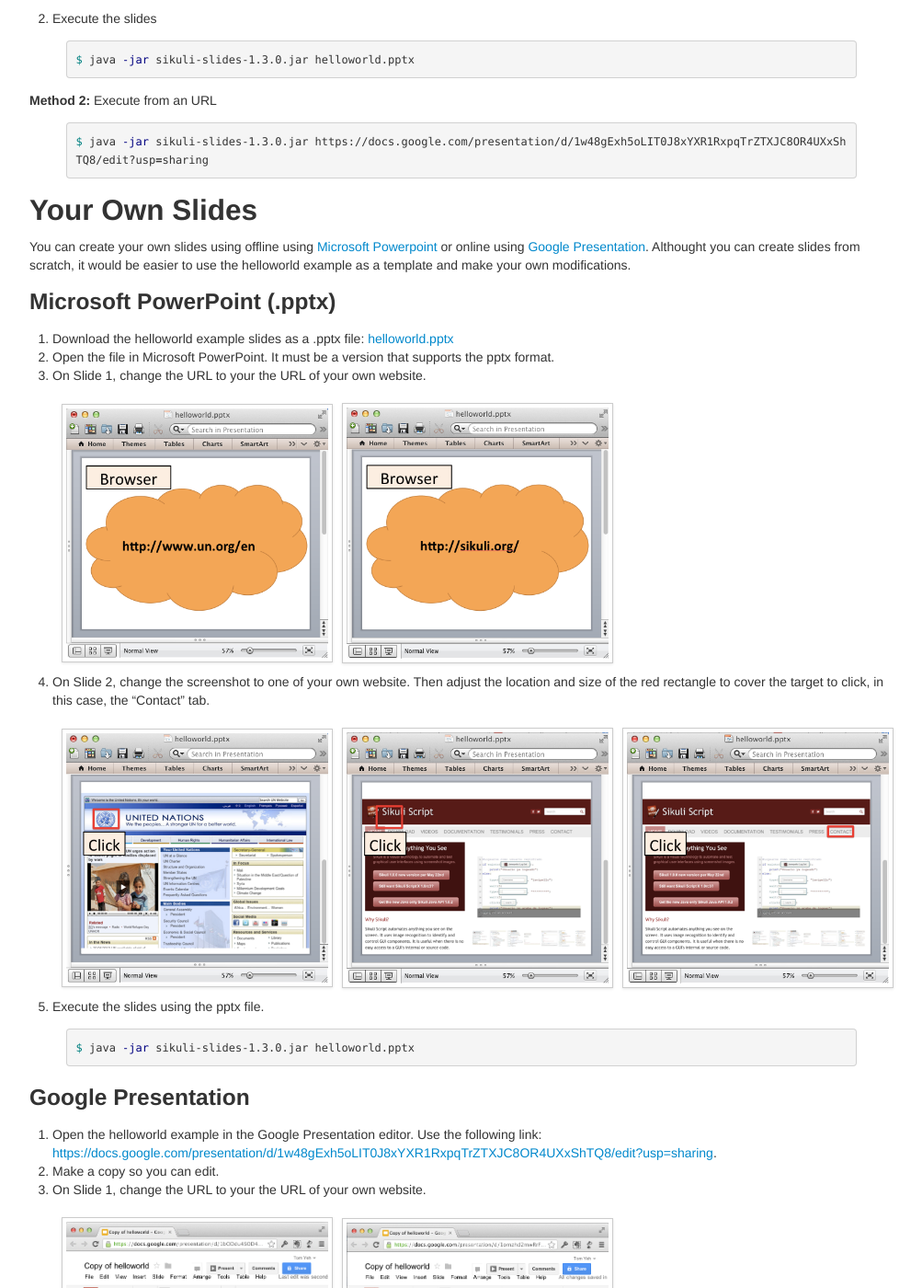
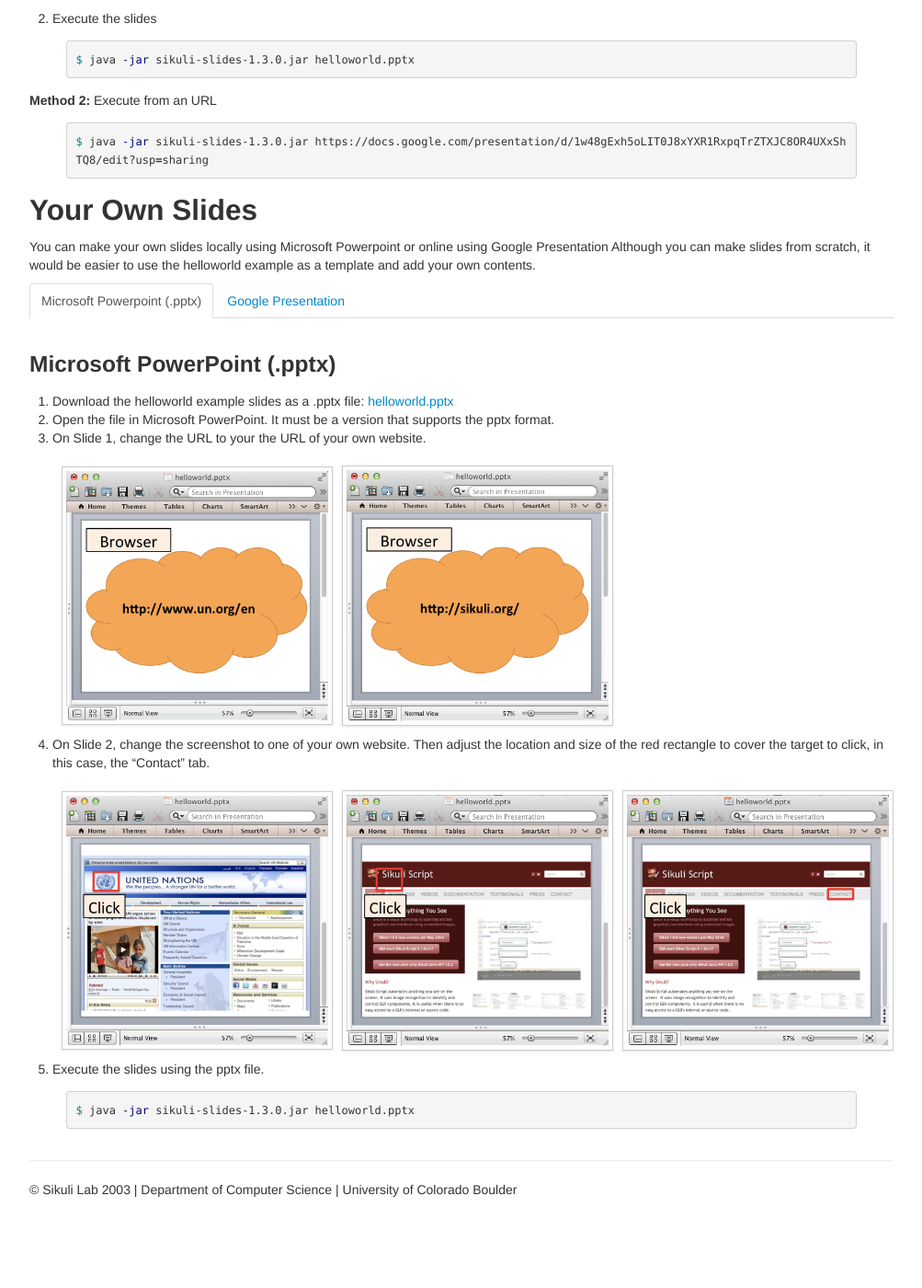
Before and after one commit to sikuli/sikuli-slides, a Jekyll site: the page built from getting_started.md, in a window 1280 px wide and 1400 px high, scrolled down 737 px. Shown: the whole window at 92% size, without its empty margins (138-1141 px from the left). Built offline with Jekyll 4.4.1, drawn with Linux system fonts in a browser that asks for light colours; after the commit the page ends 2050 px from its top, so only the background shows below that; some of the changed text lies outside the part shown.

Commit message:
added docs

```diff
--- /dev/null
+++ b/_includes/gdrive.md
@@ -0,0 +1,38 @@
+
+### Google Presentation
+
+1. Open the helloworld example in the Google Presentation editor. Use the following link: [https://docs.google.com/presentation/d/1w48gExh5oLIT0J8xYXR1RxpqTrZTXJC8OR4UXxShTQ8/edit?usp=sharing](https://docs.google.com/presentation/d/1w48gExh5oLIT0J8xYXR1RxpqTrZTXJC8OR4UXxShTQ8/edit?usp=sharing).
+2. Make a copy so you can edit.
+3. On Slide 1, change the URL to your the URL of your own website.
+
+   <table>
+	<tr>
+		<td style="padding:10px" width="30%"><img src="/img/gdrive_slide1.png" class="img-polaroid"/></td>
+		<td style="padding:10px" width="30%"><img src="/img/gdrive_change_url.png"  class="img-polaroid"/></td>
+		<td style="padding:10px" width="30%"></td>
+	</tr>
+   </table>
+
+4. On Slide 2, change the screenshot to one of your own website. Then adjust the location and size of the red rectangle to cover the target
+   to click, in this case, the "Contact" tab.
+
+
+   <table>
+	<tr>
+		<td style="padding:10px" width="30%"><img src="/img/gdrive_slide2.png" class="img-polaroid"/></td>
+		<td style="padding:10px" width="30%"><img src="/img/gdrive_change_screenshot.png" class="img-polaroid"/></td>
+		<td style="padding:10px" width="30%"><img src="/img/gdrive_adjust_box.png" class="img-polaroid"/></td>
+	</tr>
+   </table>
+
+5. Change  the Sharing setting to "Anyone who has the link can view" and locate the "Link to Share" URL. In this example, the URL is [https://docs.google.com/presentation/d/1bODdu4SOD49Z_i9Sq7qJpwmxbnnMx6ULvgNc3wQGYfw/edit?usp=sharing](https://docs.google.com/presentation/d/1bODdu4SOD49Z_i9Sq7qJpwmxbnnMx6ULvgNc3wQGYfw/edit?usp=sharing).
+
+
+   <img src="/img/gdrive_link_to_share.png" class="img-polaroid" />
+
+
+6. Execute the slides using the URL.
+
+{% highlight bash %}
+$ java -jar sikuli-slides-1.3.0.jar https://docs.google.com/presentation/d/1bODdu4SOD49Z_i9Sq7qJpwmxbnnMx6ULvgNc3wQGYfw/edit?usp=sharing
+{% endhighlight %}
--- /dev/null
+++ b/_includes/powerpoint.md
@@ -0,0 +1,31 @@
+
+### Microsoft PowerPoint (.pptx)
+
+1. Download the helloworld example slides as a .pptx file: [helloworld.pptx](https://docs.google.com/feeds/download/presentations/Export?id=1w48gExh5oLIT0J8xYXR1RxpqTrZTXJC8OR4UXxShTQ8&&exportFormat=pptx)
+2. Open the file in Microsoft PowerPoint. It must be a version that supports the pptx format.
+3. On Slide 1, change the URL to your the URL of your own website.
+
+   <table>
+	<tr>
+		<td style="padding:10px" width="30%"><img class="img-polaroid" src="/img/powerpoint_slide1.png"/></td>
+		<td style="padding:10px" width="30%"><img class="img-polaroid" src="/img/powerpoint_change_url.png"/></td>
+		<td style="padding:10px" width="30%"></td>
+	</tr>
+   </table>
+
+4. On Slide 2, change the screenshot to one of your own website. Then adjust the location and size of the red rectangle to cover the target
+   to click, in this case, the "Contact" tab.
+
+   <table>
+	<tr>
+		<td style="padding:10px" width="30%"><img class="img-polaroid" src="/img/powerpoint_slide2.png"/></td>
+		<td style="padding:10px" width="30%"><img class="img-polaroid" src="/img/powerpoint_change_screenshot.png"/></td>
+		<td style="padding:10px" width="30%"><img class="img-polaroid" src="/img/powerpoint_adjust_box.png"/></td>
+	</tr>
+   </table>
+
+5. Execute the slides using the pptx file.
+
+{% highlight bash %}
+$ java -jar sikuli-slides-1.3.0.jar helloworld.pptx
+{% endhighlight %}
--- a/_layouts/default.html
+++ b/_layouts/default.html
@@ -30,7 +30,7 @@
 			                <li {% if page.title == 'Home' %}class="active"{% endif %}><a href="/">Home</a></li>
 							<li {% if page.title == 'Getting Started' %}class="active"{% endif %}><a href="/getting_started.html">Get Started</a></li>
 			                <li {% if page.title == 'Examples'%}class="active"{% endif %}><a href="/examples.html">Examples</a></li>
-			                <li {% if page.title == 'Documentations'%}class="active"{% endif %}><a href="/docs.html">Documentations</a></li>
+			                <li {% if page.title == 'Documentation'%}class="active"{% endif %}><a href="/docs.html">Documentation</a></li>
 			                <li {% if page.title == 'Downloads'%}class="active"{% endif %}><a href="/downloads.html">Downloads</a></li>
 			                <li {% if page.title == 'About'%}class="active"{% endif %}><a href="/about.html">About</a></li>
 			              </ul>
--- a/getting_started.md
+++ b/getting_started.md
@@ -7,6 +7,7 @@
 
 1. Make sure Java is installed on your computer.
 2. Download the latest jar from the [Downloads](/downloads.html) page.
+
 
 ## Hello World
 
@@ -39,79 +40,39 @@
 ## Your Own Slides
 
 
-You can create your own slides using offline using [Microsoft Powerpoint](#powerpoint) or online using [Google Presentation](#gdrive). Althought you can create slides from scratch, it would be easier to use the helloworld example as a template and make your own modifications.
-
-<a id="powerpoint">
-</a>
-
-### Microsoft PowerPoint (.pptx)
-
-1. Download the helloworld example slides as a .pptx file: [helloworld.pptx](https://docs.google.com/feeds/download/presentations/Export?id=1w48gExh5oLIT0J8xYXR1RxpqTrZTXJC8OR4UXxShTQ8&&exportFormat=pptx)
-2. Open the file in Microsoft PowerPoint. It must be a version that supports the pptx format.
-3. On Slide 1, change the URL to your the URL of your own website.
-
-   <table>
-	<tr>
-		<td style="padding:10px" width="30%"><img class="img-polaroid" src="/img/powerpoint_slide1.png"/></td>
-		<td style="padding:10px" width="30%"><img class="img-polaroid" src="/img/powerpoint_change_url.png"/></td>
-		<td style="padding:10px" width="30%"></td>
-	</tr>
-   </table>
-
-4. On Slide 2, change the screenshot to one of your own website. Then adjust the location and size of the red rectangle to cover the target
-   to click, in this case, the "Contact" tab.
-
-   <table>
-	<tr>
-		<td style="padding:10px" width="30%"><img class="img-polaroid" src="/img/powerpoint_slide2.png"/></td>
-		<td style="padding:10px" width="30%"><img class="img-polaroid" src="/img/powerpoint_change_screenshot.png"/></td>
-		<td style="padding:10px" width="30%"><img class="img-polaroid" src="/img/powerpoint_adjust_box.png"/></td>
-	</tr>
-   </table>
-
-5. Execute the slides using the pptx file.
-
-{% highlight bash %}
-$ java -jar sikuli-slides-1.3.0.jar helloworld.pptx
-{% endhighlight %}
-
-<a id="gdrive">
-</a>
-
-### Google Presentation
-
-1. Open the helloworld example in the Google Presentation editor. Use the following link: [https://docs.google.com/presentation/d/1w48gExh5oLIT0J8xYXR1RxpqTrZTXJC8OR4UXxShTQ8/edit?usp=sharing](https://docs.google.com/presentation/d/1w48gExh5oLIT0J8xYXR1RxpqTrZTXJC8OR4UXxShTQ8/edit?usp=sharing).
-2. Make a copy so you can edit.
-3. On Slide 1, change the URL to your the URL of your own website.
-
-   <table>
-	<tr>
-		<td style="padding:10px" width="30%"><img src="/img/gdrive_slide1.png" class="img-polaroid"/></td>
-		<td style="padding:10px" width="30%"><img src="/img/gdrive_change_url.png"  class="img-polaroid"/></td>
-		<td style="padding:10px" width="30%"></td>
-	</tr>
-   </table>
-
-4. On Slide 2, change the screenshot to one of your own website. Then adjust the location and size of the red rectangle to cover the target
-   to click, in this case, the "Contact" tab.
+You can make your own slides locally using Microsoft Powerpoint or online using Google Presentation Although you can make slides from scratch, it would be easier to use the helloworld example as a template and add your own contents.
 
 
-   <table>
-	<tr>
-		<td style="padding:10px" width="30%"><img src="/img/gdrive_slide2.png" class="img-polaroid"/></td>
-		<td style="padding:10px" width="30%"><img src="/img/gdrive_change_screenshot.png" class="img-polaroid"/></td>
-		<td style="padding:10px" width="30%"><img src="/img/gdrive_adjust_box.png" class="img-polaroid"/></td>
-	</tr>
-   </table>
+<ul class="nav nav-tabs" id="myTabs">
+  <li class="active"><a href="#powerpoint" data-toggle="tab">Microsoft Powerpoint (.pptx)</a></li>
+  <li><a href="#gdrive" data-toggle="tab">Google Presentation</a></li>
+</ul>
 
-5. Change  the Sharing setting to "Anyone who has the link can view" and locate the "Link to Share" URL. In this example, the URL is [https://docs.google.com/presentation/d/1bODdu4SOD49Z_i9Sq7qJpwmxbnnMx6ULvgNc3wQGYfw/edit?usp=sharing](https://docs.google.com/presentation/d/1bODdu4SOD49Z_i9Sq7qJpwmxbnnMx6ULvgNc3wQGYfw/edit?usp=sharing).
+<div class="tab-content">
+  <div class="tab-pane active" id="powerpoint">
+
+	{% capture content_powerpoint %}
+	    {% include powerpoint.md %}
+	  {% endcapture %}
+	{{ content_powerpoint | unindent | markdownify }}
 
 
-   <img src="/img/gdrive_link_to_share.png" class="img-polaroid" />
+  </div>
+  <div class="tab-pane" id="gdrive">
 
 
-6. Execute the slides using the URL.
+	{% capture content_gdrive %}
+	    {% include gdrive.md %}
+	  {% endcapture %}
+	{{ content_gdrive | unindent | markdownify }}
 
-{% highlight bash %}
-$ java -jar sikuli-slides-1.3.0.jar https://docs.google.com/presentation/d/1bODdu4SOD49Z_i9Sq7qJpwmxbnnMx6ULvgNc3wQGYfw/edit?usp=sharing
-{% endhighlight %}
+
+
+  </div>
+</div>
+
+<script>
+  $(function () {
+    $('#myTab a:last').tab('show');
+  })
+</script>
--- a/index.html
+++ b/index.html
@@ -36,7 +36,7 @@
 				Who?
 			</h2>
 			<p>
-				If you are a <b>QA enginneer</b>, you may be already creating slides with a series of screenshots to describe a test plan. Now the same slides can be executed directly on a live interface. If you work as a <b>tech support</b>, you may be already creating slides with a series of screenshots as how-to tutorials for the users in your organization. Now the same slides can be executed directly on users' live interfaces' to teach them.
+				If you are a <b>QA engineer</b>, you may be already creating slides with a series of screenshots to describe a test plan. Now the same slides can be executed directly on a live interface. If you work as a <b>tech support</b>, you may be already creating slides with a series of screenshots as how-to tutorials for the users in your organization. Now the same slides can be executed directly on users' live interfaces..
 			</p><!--p><a class="btn" href="#">View details &raquo;</a></p-->
 		</div>
 		<div class="span4">
@@ -44,7 +44,7 @@
 				How?
 			</h2>
 			<p>
-				You can <b>create slides</b> using familiar presentation editors such as PowerPoint and Google Presentation to create slides. You can <b>execute slides</b> from a command-line program, a GUI (1.3.0), or the code of another Java program (coming soon in 1.4.0). You can <b>share slides</b> using any method you are already using for sending them around, such as email, Dropbox, or Google Drive.
+				You can <b>create slides</b> using familiar presentation editors such as PowerPoint and Google Presentation. You can <b>execute slides</b> from a command-line program (1.0.0), a GUI (1.3.0), or the code of another Java program (coming soon in 1.4.0). You can <b>share slides</b> using any method you are already using, such as email, Dropbox, or Google Drive.
 			</p><!--p><a class="btn" href="#">View details &raquo;</a></p==   >
 			</div>
 		</div>
```
Also changed, not shown: docs.md (+59 -14 lines).
